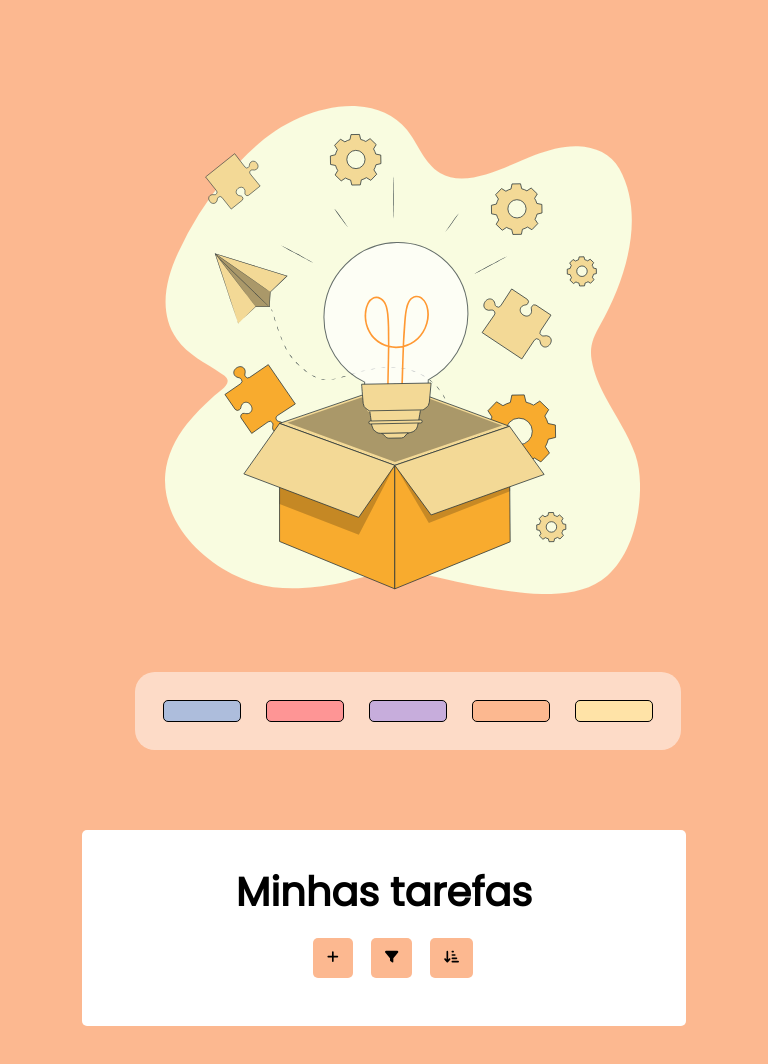
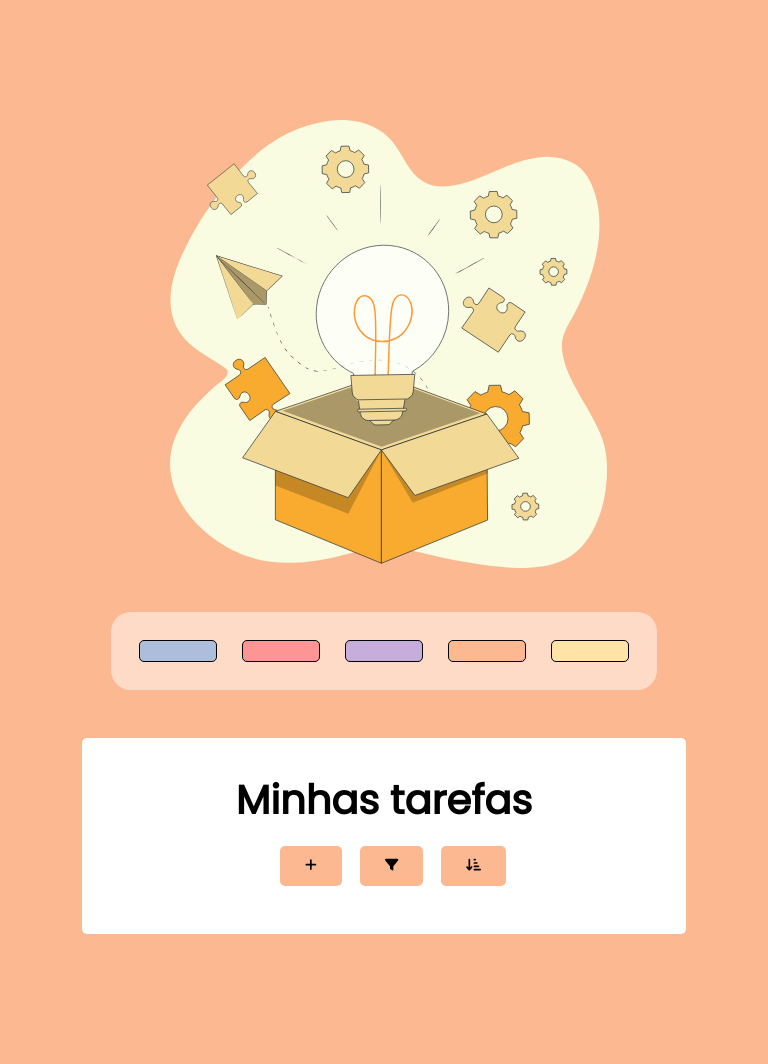
Before and after one commit to jp-avr/To-do-list, a React (Vite) app: page / in a window 768 px wide. Shown: the top 1064 px of the page. Built offline with nearby package versions, Linux system fonts and the light colour scheme; the HTML template or start-up script is replaced by a standard one.

Commit message:
responsividade mobile e de tablet

```diff
--- a/src/App.css
+++ b/src/App.css
@@ -396,6 +396,7 @@ p {
 
   .todo-filter {
     margin: 5px 10px;
+    padding: 5px 10px;
   }
 
   .Todo {
@@ -405,7 +406,7 @@ p {
   }
 
   .botoes {
-    margin: 10px 4px;
+    margin: 10px 0.5px;
     justify-content: space-around;
   }
 
@@ -433,12 +434,13 @@ p {
 
 /* RESPONSIVIDADE TABLET */
 
-@media (min-width: 768px) and (max-width:1024px) {
+@media (min-width: 720px) and (max-width:1024px) {
 
   body {
     display: flex;
     flex-direction: column;
     padding: 10%;
+    align-items: center;
   }
 
   .App {
@@ -452,4 +454,17 @@ p {
     display: flex;
     flex-direction: column-reverse;
   }
+
+  .imagem_note {
+    margin: 1rem 2rem;
+  }
+
+  .cores {
+    margin: 0rem;
+  }
+
+  .todo-filter {
+    padding: 10px 25px;
+    align-items: center;
+  }
 }
```
